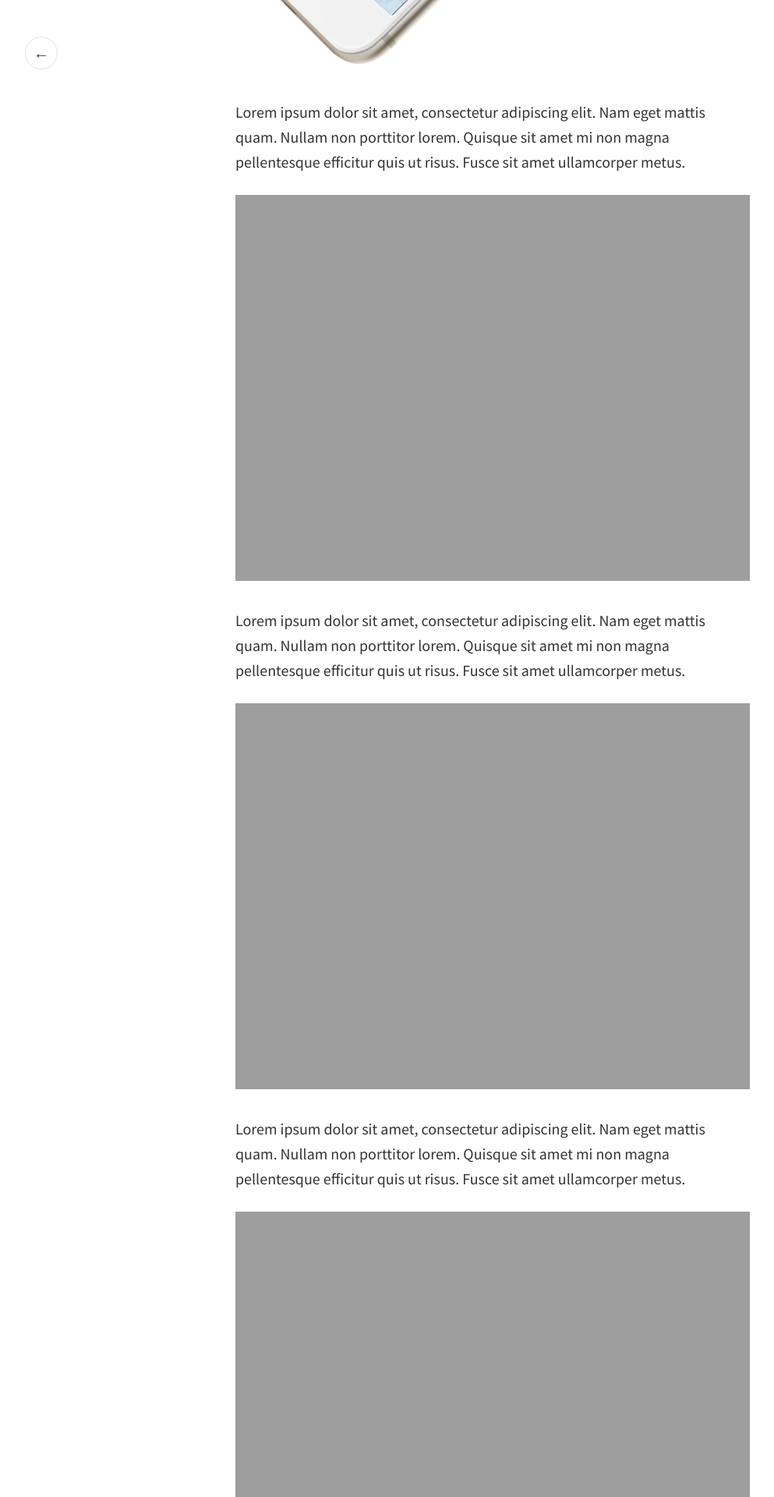
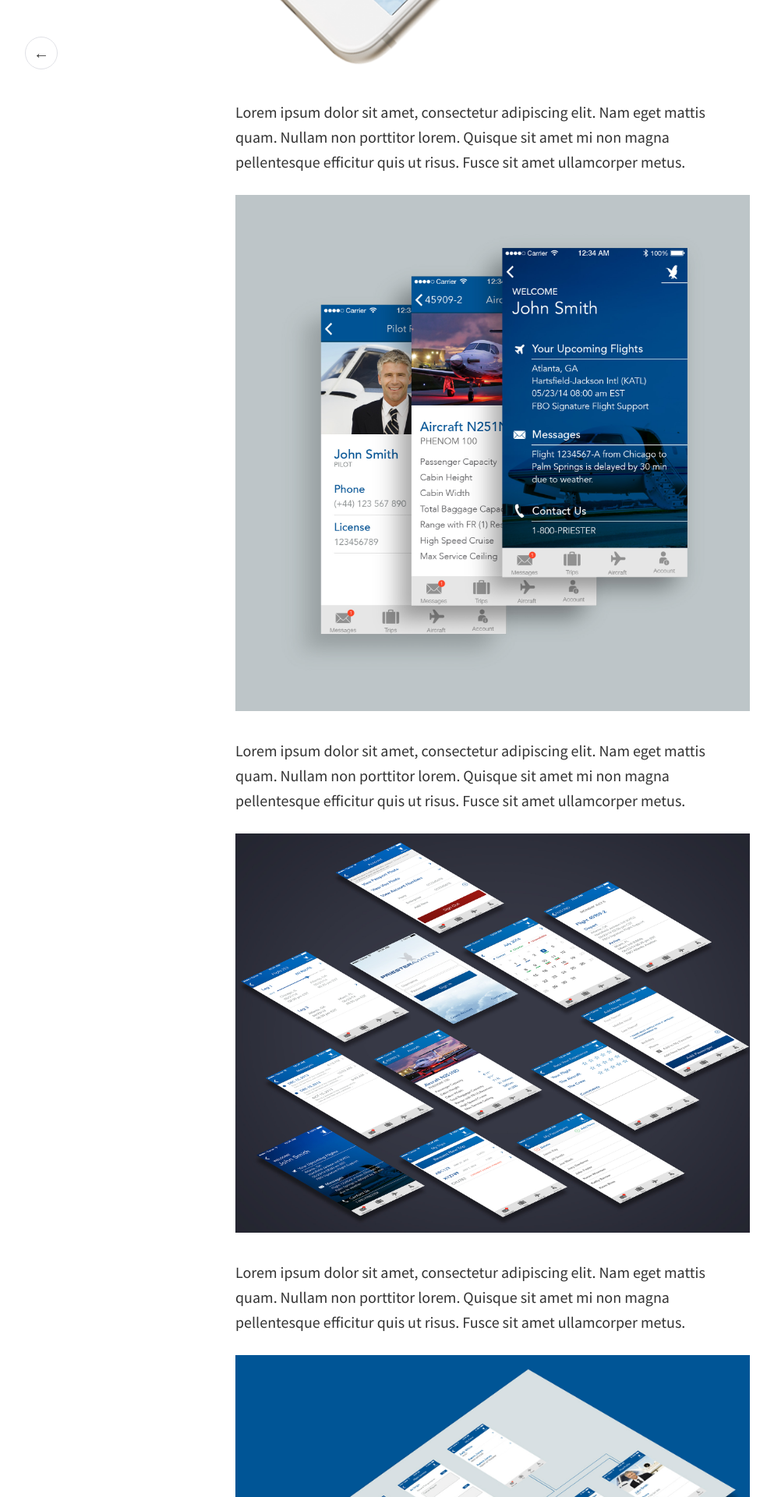
Before and after one commit to lenamasek/lenamasek.github.io, a Jekyll site: the page built from _posts/2014-01-28-priester-aviation.markdown, in a window 1280 px wide. Shown: the part 771-2691 px from the top of the page at 78% size, without its empty margins (8-1001 px from the left). Built offline with Jekyll 4.4.1, drawn with Linux system fonts in a browser that asks for light colours.

Commit message:
images wrong extension

```diff
--- a/_posts/2014-01-28-priester-aviation.markdown
+++ b/_posts/2014-01-28-priester-aviation.markdown
@@ -8,16 +8,16 @@ date:   2014-01-28 16:57:51
 
 Lorem ipsum dolor sit amet, consectetur adipiscing elit. Nam eget mattis quam. Nullam non porttitor lorem. Quisque sit amet mi non magna pellentesque efficitur quis ut risus. Fusce sit amet ullamcorper metus.
 
-<img src="{{ site.baseurl }}/assets/img/pa-2.png">
+<img src="{{ site.baseurl }}/assets/img/pa-2.jpg">
 
 Lorem ipsum dolor sit amet, consectetur adipiscing elit. Nam eget mattis quam. Nullam non porttitor lorem. Quisque sit amet mi non magna pellentesque efficitur quis ut risus. Fusce sit amet ullamcorper metus.
 
-<img src="{{ site.baseurl }}/assets/img/pa-4.png">
+<img src="{{ site.baseurl }}/assets/img/pa-4.jpg">
 
 Lorem ipsum dolor sit amet, consectetur adipiscing elit. Nam eget mattis quam. Nullam non porttitor lorem. Quisque sit amet mi non magna pellentesque efficitur quis ut risus. Fusce sit amet ullamcorper metus.
 
-<img src="{{ site.baseurl }}/assets/img/pa-5-screens.png">
+<img src="{{ site.baseurl }}/assets/img/pa-5-screens.jpg">
 
 Lorem ipsum dolor sit amet, consectetur adipiscing elit. Nam eget mattis quam. Nullam non porttitor lorem. Quisque sit amet mi non magna pellentesque efficitur quis ut risus. Fusce sit amet ullamcorper metus.
 
-<img src="{{ site.baseurl }}/assets/img/pa-6-screen.png">
+<img src="{{ site.baseurl }}/assets/img/pa-6-screen.jpg">
```
